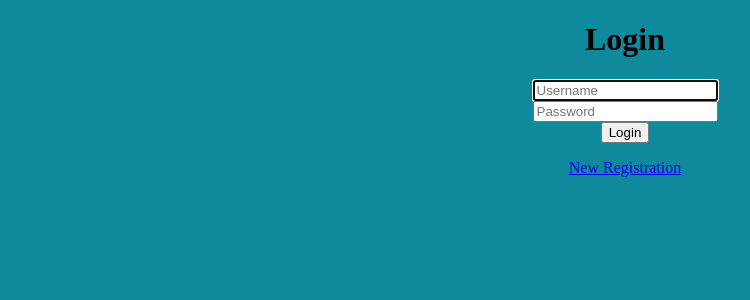
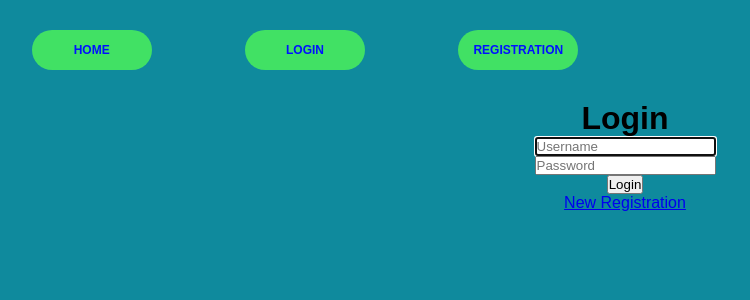
Before and after one commit to manideep-udumula/mini-deployment, a PHP site: page /login.php in a window 1280 px wide. Shown: the top 300 px of the page, without its empty margins (15-765 px from the left). Run offline with PHP 8.4, Linux system fonts and the light colour scheme; data that the repository does not hold is empty.

Commit message:
Update login.php

```diff
--- a/login.php
+++ b/login.php
@@ -3,9 +3,32 @@
 <head>
     <meta charset="utf-8"/>
     <title>Login</title>
-    <link rel="stylesheet" href="style.css"/>
+    <link rel="stylesheet" href="sample.css"/>
 </head>
 <body bgcolor="#0f8a9d">
+    <nav>
+  <div class="menu">
+   <ul>
+    <li><a href="spandana.html">Home</a></li>
+
+    <li><a href="login.php">Login</a>
+        <div class="submenu">
+            <ul>
+                <li><a href="login.php">user</a></li>
+                <li><a href="expert_login.php">expert</a></li>
+            </ul>
+        </div>
+    </li>
+    <li><a href="registration.php">Registration</a>
+        <div class="submenu">
+            <ul>
+                <li><a href="login.php  ">user</a></li>
+            </ul>
+        </div>
+    </li>
+   </ul>
+  </div>
+ </nav>
     <center>
 <?php
     require('db.php');
```
